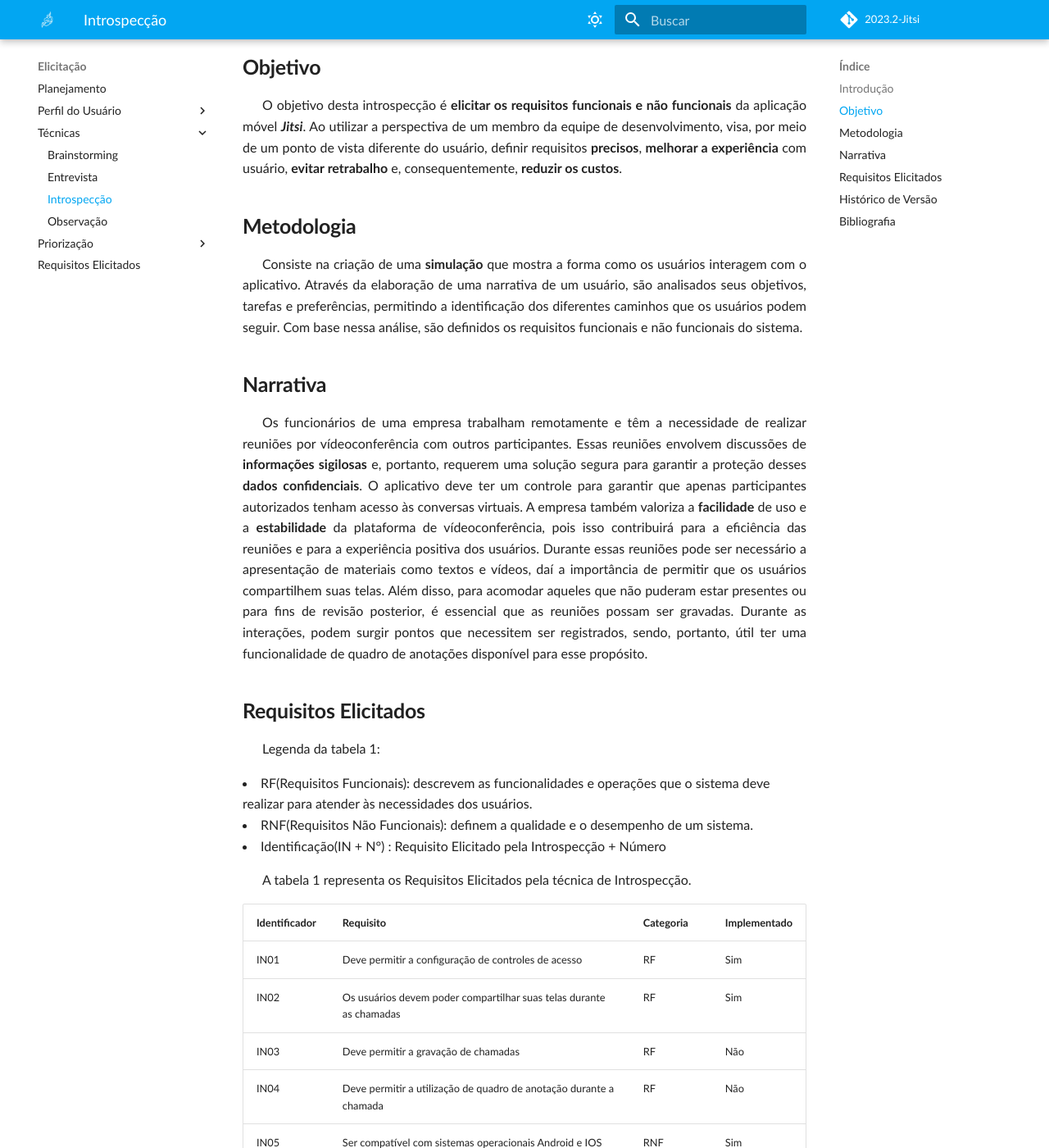
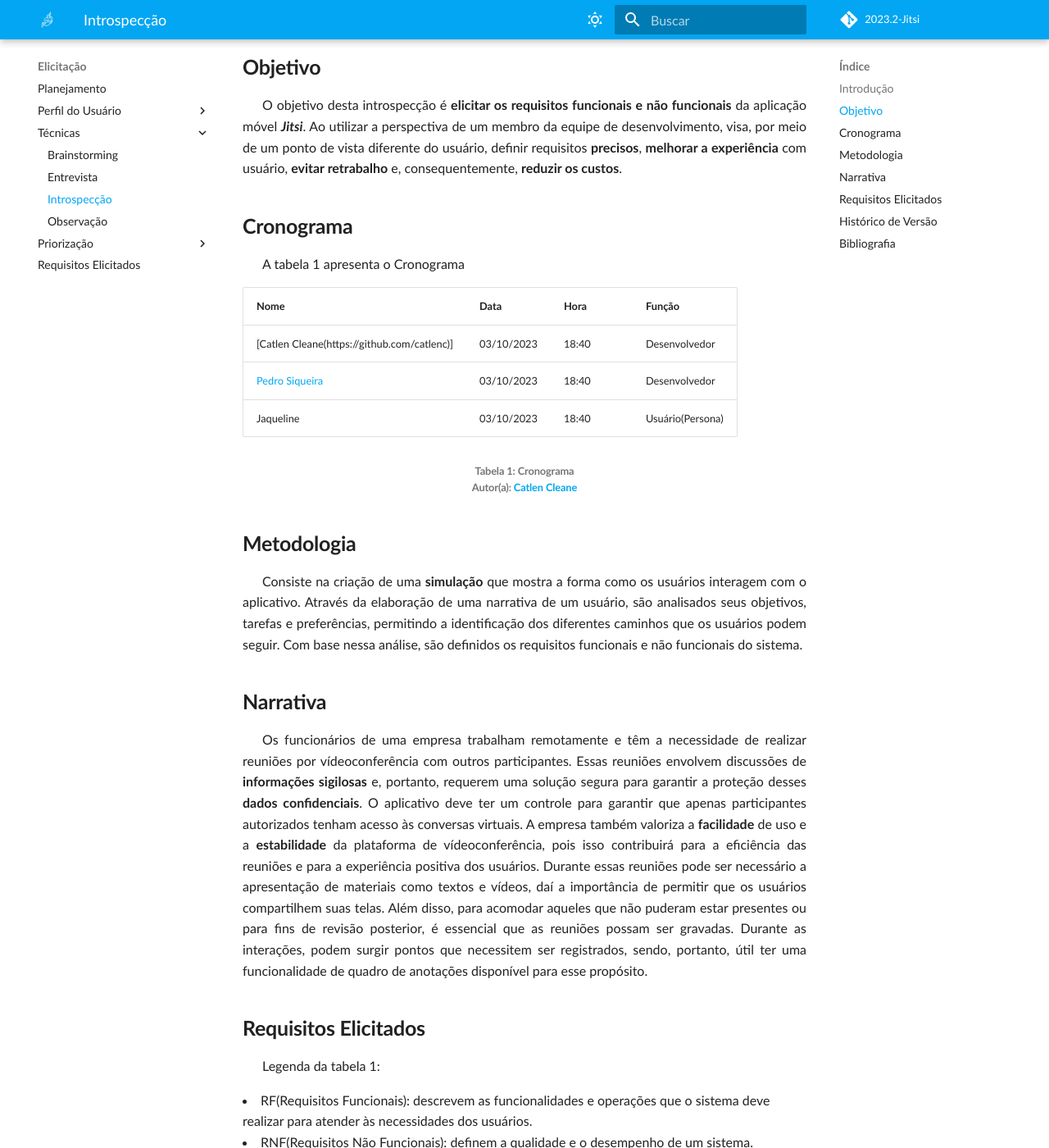
Before and after one commit to Requisitos-de-Software/2023.2-Jitsi, an MkDocs documentation site: the page built from docs/Elicitacao/tecnicas/introspecção.md, in a window 1280 px wide and 1400 px high, scrolled down 331 px. Shown: the whole window at 82% size. Built offline with MkDocs 1.6.1 and Material for MkDocs 9.7.7, drawn with Linux system fonts in a browser that asks for light colours; some web fonts are replaced; comment, search, counter and statistics services are not loaded; some of the changed text lies outside the part shown.

Commit message:
cronograma na introspectcao

```diff
--- a/docs/Elicitacao/tecnicas/introspecção.md
+++ b/docs/Elicitacao/tecnicas/introspecção.md
@@ -10,10 +10,28 @@
 &emsp;&emsp;O objetivo desta introspecção é <b>elicitar os requisitos funcionais e não funcionais</b> da aplicação móvel <b><i>Jitsi</i></b>. Ao utilizar a perspectiva de um membro da equipe de desenvolvimento, visa, por meio de um ponto de vista diferente do usuário, definir requisitos <b>precisos</b>, <b>melhorar a experiência</b> com usuário, <b>evitar retrabalho</b> e, consequentemente, <b>reduzir os custos</b>.
 </p>
 
+## **Cronograma**
+<p align="justify">
+</p>
+<p align="justify">
+&emsp;&emsp;A tabela 1 apresenta o Cronograma
+</p>
+
+| Nome | Data | Hora | Função |
+|----|----|----|-----|
+|[Catlen Cleane(https://github.com/catlenc)]|03/10/2023|18:40| Desenvolvedor|
+|[Pedro Siqueira](https://github.com/PedroSiq)|03/10/2023| 18:40| Desenvolvedor|
+|Jaqueline|03/10/2023|18:40| Usuário(Persona)|
+<h6 align = "center"> Tabela 1: Cronograma
+<br> Autor(a): <a href="https://github.com/fulanodetal"><a href="https://github.com/catlenc">Catlen Cleane</a></h6>
+</center>
+</p>
+
 ## **Metodologia**
 <p align="justify">
 &emsp;&emsp;Consiste na criação de uma <b>simulação</b> que mostra a forma como os usuários interagem com o aplicativo. Através da elaboração de uma narrativa de um usuário, são analisados seus objetivos, tarefas e preferências, permitindo a identificação dos diferentes caminhos que os usuários podem seguir. Com base nessa análise, são definidos os requisitos funcionais e não funcionais do sistema.
 </p>
+
 
 ## **Narrativa**
 <p align="justify">
@@ -47,14 +65,14 @@
 |IN12| Deve ser estável, tendo no máximo 1 queda de funcionamento por dia  | RNF | Sim |
 |IN13| Deve oferecer um desempenho responsivo, se adaptando mediante o tamanho da tela | RNF | Sim |
 
-<h6 align = "center"> Tabela 1: Requisitos Elicitados.
+<h6 align = "center"> Tabela 2: Requisitos Elicitados.
 <br> Autor(a): <a href="https://github.com/fulanodetal"><a href="https://github.com/catlenc">Catlen Cleane</a></h6>
 </center>
 </p>
 
 ## **Histórico de Versão**
 <p align="justify">
-&emsp;&emsp;A tabela 2 representa o histórico de versão do documento.
+&emsp;&emsp;A tabela 3 representa o histórico de versão do documento.
 </p>
 
 | Versão | Data | Descrição | Autor(es) | Revisor(es) |
@@ -62,7 +80,7 @@
 | `1.0`  | 02/10/2023 | Introdução e Metodologia | [Catlen Cleane](https://github.com/catlenc) e [Pedro Siqueira](https://github.com/PedroSiq) | [Júlia Souza](https://github.com/JuliaSSouza) |
 | `1.1`  | 02/10/2023 | Elicitação de Requisitos | [Catlen Cleane](https://github.com/catlenc) e [Pedro Siqueira](https://github.com/PedroSiq) | [Júlia Souza](https://github.com/JuliaSSouza) |
 | `1.2`  | 03/10/2023 | Atualização do artefato | [Catlen Cleane](https://github.com/catlenc) e [Pedro Siqueira](https://github.com/PedroSiq) | [Júlia Souza](https://github.com/JuliaSSouza) |
-<h6 align = "center"> Tabela 2: Histórico de Versão.
+<h6 align = "center"> Tabela 3: Histórico de Versão.
 <br> Autor(a): <a href="https://github.com/catlenc">Catlen Cleane</a></h6>
 
 
```
Also changed, not shown: other parts of docs/Elicitacao/tecnicas/introspecção.md (+1 -1 lines), docs/Elicitacao/requisitos-elicitados.md (+8 -0 lines).
